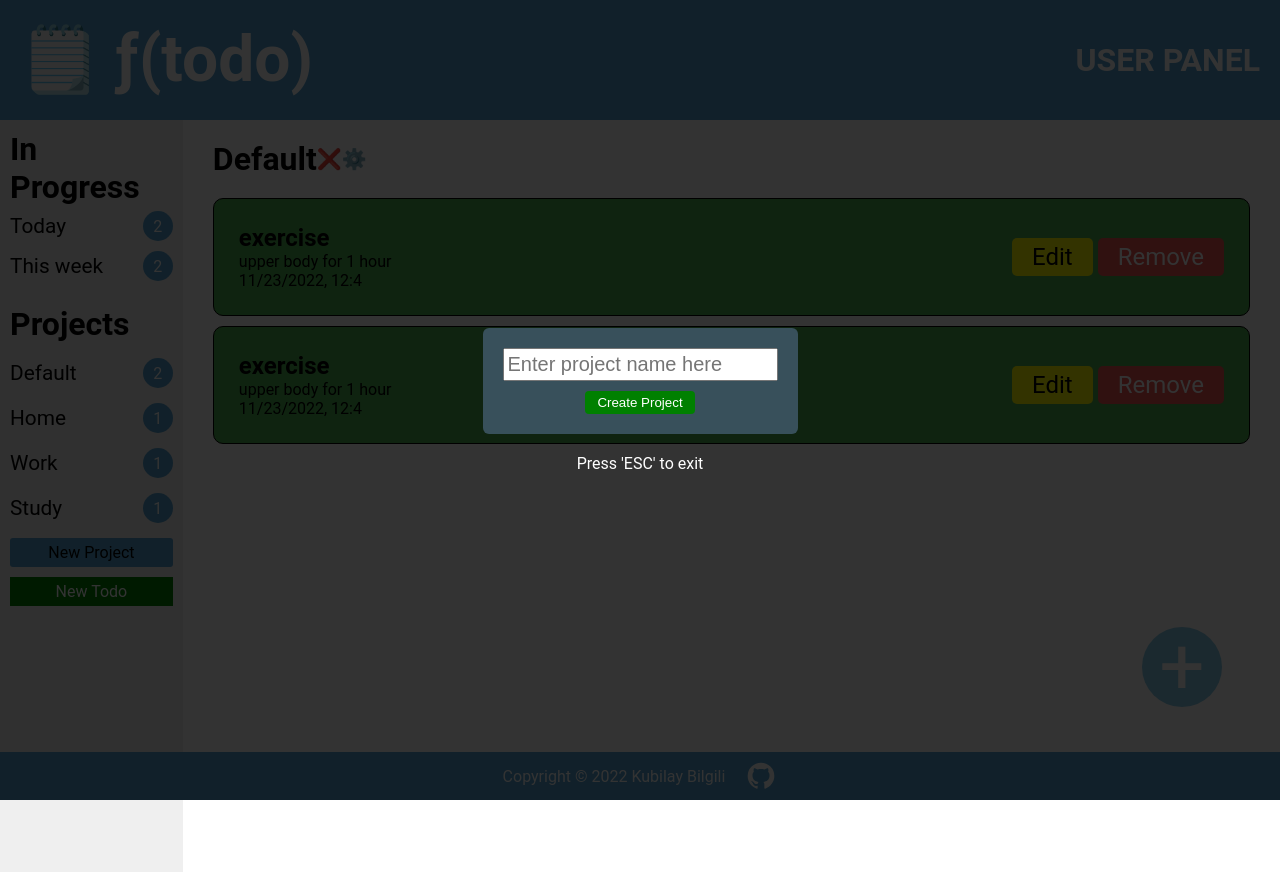
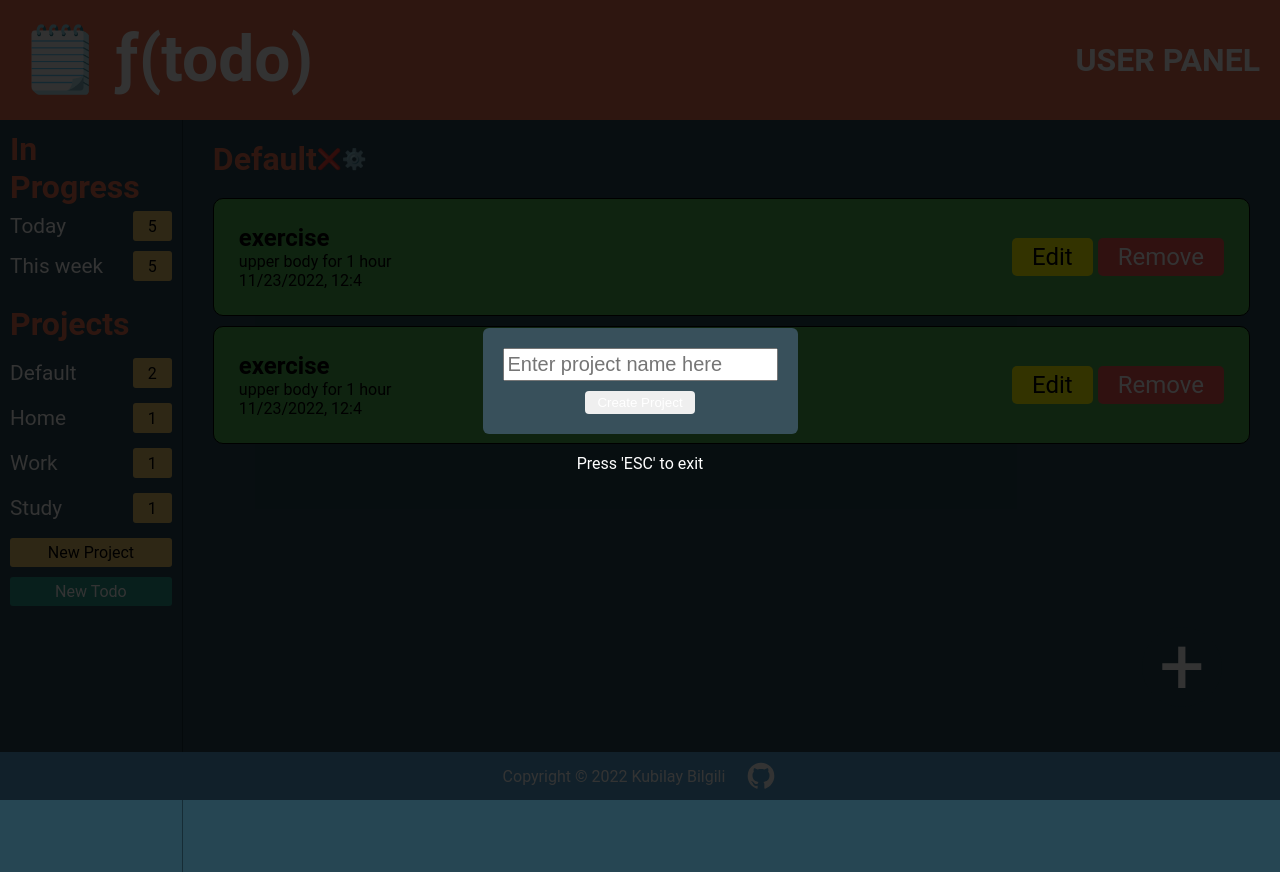
Before and after one commit to kbly538/todo-top, a website built with webpack: page src/index.html in a window 1280 px wide. Both pictures are taken after a click on the element "New Project". Built offline with nearby package versions, Linux system fonts and the light colour scheme.

Commit message:
todo date check & visual improvements

```diff
--- a/src/css/badges.css
+++ b/src/css/badges.css
@@ -1,12 +1,12 @@
 .todo-count-badge,
 .project-todo-count-badge {
-    background-color: #53A2D3;
-    color: white;
-    width: 25px;
+    background-color: #e9c46a;
+    color: black;
+    width: fit-content;
     height: 25px;
     text-align: center;
     vertical-align: middle;
-    border-radius: 50%;
+    border-radius: 3px;
     display: flex;
     align-items: center;
     justify-content: center;
--- a/src/css/createProjectForm.css
+++ b/src/css/createProjectForm.css
@@ -43,7 +43,6 @@
     border-radius: 4px;
     margin: 10px auto 0 auto;
     text-align: center;
-    background-color: green; /* TODO: Change this color*/
     color: white;
 }
 
--- a/src/css/header.css
+++ b/src/css/header.css
@@ -1,5 +1,5 @@
 :root {
-    --header-background-color: rgb(83, 162, 211);
+    --header-background-color: #e76f51;
 }
 
 /* HEADER */
--- /dev/null
+++ b/src/css/newTodoForm.css
@@ -0,0 +1,3 @@
+#toDoPriority {
+    accent-color: red;
+}
--- a/src/css/sidebar.css
+++ b/src/css/sidebar.css
@@ -1,17 +1,26 @@
 :root {
-    --sidebar-background-color: #efefef;
+    --sidebar-background-color: #264653;
+    --create-new-project-btn-color: #e9c46a;
+    --sidebar-titles: #e76f51;
+    --sidebar-subtitles: #fff;
+}
+
+.today, .week {
+    color: var(--sidebar-subtitles);
 }
 
 /* SIDEBAR */
 .sidebar {
     background-color: var(--sidebar-background-color);
     padding: 10px;
+    border-right: 1px solid #162c35;
 }
     /* SIDEBAR HEADING*/
-.sidebar .heading {
+.sidebar .heading, h1{
     display: flex;
     justify-content: space-between;
     align-items: center;
+    color: var(--sidebar-titles);
 }
 
     /* All PROJECTS */
@@ -24,9 +33,10 @@
             display: flex;
             flex-direction: column;
             gap: 5px;
+            color: var(--sidebar-subtitles);
         }
 
-        .create-new-project.btn {
+        .create-new-project.btn, .create-new-todo.btn {
             background-color: var(--create-new-project-btn-color);
             padding: 5px;
             border-radius: 3px;
@@ -46,3 +56,8 @@
     padding: 5px 0;
     font-size: 1.3rem;
 }
+
+.create-new-todo.btn {
+    background-color: #2a9d8f;
+    color: white;
+}
--- a/src/css/style.css
+++ b/src/css/style.css
@@ -4,12 +4,12 @@
     --body-background-color: rgba(255, 255, 255, 0);
     --form-background-color: rgb(56, 80, 91);
     --footer-background-color: rgb(83, 162, 211);
-    --grid-container-background-color: rgb(209, 242, 242);
+    --grid-container-background-color: #264653;
+    --main-content-background-color:#264653;
 
-    --create-new-project-btn-color: rgb(83, 162, 211);
     --todo-form-wrapper-active-bc: rgba(35, 35, 35, 0.702);
     --todo-form-wrapper-inactive-bc: rgba(35, 35, 35, 0.702);
-    --fab-background-color: skyblue;
+    --fab-background-color: #264653;
 }
 
 @import url('https://fonts.googleapis.com/css2?family=Roboto:wght@100;300;400;500;700&display=swap');
@@ -37,13 +37,10 @@ body {
 }
 
 
-
-
-
 /* MAIN CONTENT */
 .main-content {
     padding: 10px 10px 10px 10px;
-    background-color: white;
+    background-color: var(--main-content-background-color);
 
 }
     /* MAIN CONTENT: PROJECT */
--- a/src/index.html
+++ b/src/index.html
@@ -40,8 +40,7 @@
                 </div>
                 <div class="create-new-project btn">New Project</div>
 
-                <div class="create-new-todo btn"
-                    style="background-color: green; padding: 5px; text-align: center; color:white">New Todo</div>
+                <div class="create-new-todo btn">New Todo</div>
             </div>
         </div>
         <div class="main-content">
--- a/src/index.js
+++ b/src/index.js
@@ -7,6 +7,7 @@ import "./css/createProjectForm.css"
 import "./css/sidebar.css"
 import "./css/badges.css"
 import "./css/header.css"
+import "./css/newTodoForm.css"
 import "./js/ui/footer/footer"
 import "./js/ui/sidebar/projects"
 import "./js/ui/main_content/displayProjectDetails"
@@ -14,8 +15,8 @@ import "./js/ui/sidebar/newToDoForm/newTodoForm"
 import "./js/ui/components/floatingActionButton"
 import { updateProjectList } from "./js/ui/sidebar/projects";
 import { displayProjectDetails } from "./js/ui/main_content/displayProjectDetails";
-import { displayNewProjectForm, initProjectForm } from "./js/ui/sidebar/newProject/newProject";
-import getProjectCollection from "./js/model/projectCollection/projectCollection";
+import { initProjectForm } from "./js/ui/sidebar/newProject/newProject";
+import { allTodos, getTodaysTodos, getWeeksTodos, todayTodos, todosInProgress } from "./js/ui/sidebar/newProject/inProgress";
 
 
 const todoArgs1 = ['exercise', 'upper body for 1 hour', PRIORITIES.HIGH]
@@ -37,6 +38,9 @@ let todo5 = createTodoItem(...todoArgs3);
 
 
 
+
+
+
 defaultProject.addTodo(todo1)
 defaultProject.addTodo(todo2)
 homeProject.addTodo(todo3)
@@ -47,5 +51,14 @@ initProjectForm();
 
 
 
+updateProjectList()
 
-updateProjectList()
+
+
+
+window.addEventListener('mousedown', ()=>{
+    document.querySelector('.today.todos > span').textContent = getTodaysTodos().length
+    document.querySelector('.week.todos > span').textContent = getWeeksTodos().length
+    console.log("hm")
+
+})
--- a/src/js/model/toDoItem/toDoItemOperations.js
+++ b/src/js/model/toDoItem/toDoItemOperations.js
@@ -1,3 +1,4 @@
+import { alertificate } from "../../utils/alert/alertificate";
 import TodoItem from "./todoItem";
 
 
@@ -7,7 +8,8 @@ export const createTodoItem = function(title, description, priority, dueDate)
     const invalidItem = title === undefined || title.length < 2;
 
     if (invalidItem) {
-        throw Error('Title cannot be less than 2 characters long')
+        alertificate('Title cannot be less than 2 characters.', 'warning')
+        return;
     };
 
     const item = new TodoItem(title, description, priority, dueDate)
--- a/src/js/repositories/todoItemRepository.js
+++ b/src/js/repositories/todoItemRepository.js
@@ -1,3 +1,4 @@
+import getProjectCollection from "../model/projectCollection/projectCollection";
 import createEditForm from "../ui/components/Forms/editTodoForm";
 import createForm from "../ui/components/Forms/newTodoForm";
 import { updateProjectList } from "../ui/sidebar/projects";
@@ -30,3 +31,11 @@ export const getTodoItem = function(){
 export const getTodoItemById = function(){
 
 }
+
+
+export const getAllTodoItems = ()=>{
+    return getProjectCollection().reduce((todos, project)=>{
+        return todos.concat(project.todoList)
+    }, [])
+
+}
--- a/src/js/repositories/todoProjectRepository.js
+++ b/src/js/repositories/todoProjectRepository.js
@@ -31,6 +31,4 @@ export const removeTodoFromProject = function (todoToRemove, project) {
 
 export const getProjectTodoList = (projectId) => getTodoProjectById(projectId).todoList;
 
-export const getTodoProjectById = (id) => getAllTodoProjects().find(p => p.id === id);
-
-const getAllTodoProjects = () => getProjectCollection();
+export const getTodoProjectById = (id) => getProjectCollection().find(p => p.id === id);
--- a/src/js/ui/eventHandlers/formEvents.js
+++ b/src/js/ui/eventHandlers/formEvents.js
@@ -13,7 +13,8 @@ export const submitTodoForm = (e) => {
 
 
     const project = getTodoProjectById(Number(projectId));
-    const newItem = createTodoItem(title, description, priority, dueDate);
+    const newItem = createTodoItem(title, description, priority, new Date(dueDate));
+    if (!newItem) return;
     addTodoItem(newItem, project);
     displayProjectDetails(project.id)
 
--- /dev/null
+++ b/src/js/ui/sidebar/newProject/inProgress.js
@@ -0,0 +1,17 @@
+import { isThisISOWeek, isToday, parseISO } from "date-fns";
+import { getAllTodoItems } from "../../../repositories/todoItemRepository";
+
+
+
+
+
+export const getTodaysTodos = ()=>{
+    const allTodoItems = getAllTodoItems();
+    return allTodoItems.filter(todo => isToday(todo.dueDate));
+}
+
+
+export const getWeeksTodos = ()=>{
+    const allTodoItems = getAllTodoItems();
+    return allTodoItems.filter(todo => isThisISOWeek(todo.dueDate));
+}
--- a/src/js/utils/alert/alertificate.js
+++ b/src/js/utils/alert/alertificate.js
@@ -21,7 +21,7 @@ export const alertificate = (message, type) => {
     }, 2000)
 
     setTimeout(() => {
-        document.body.removeChild(wrapper);
+        document.body.removeChild(alertBox);
     }, 3000)
 }
 
```
